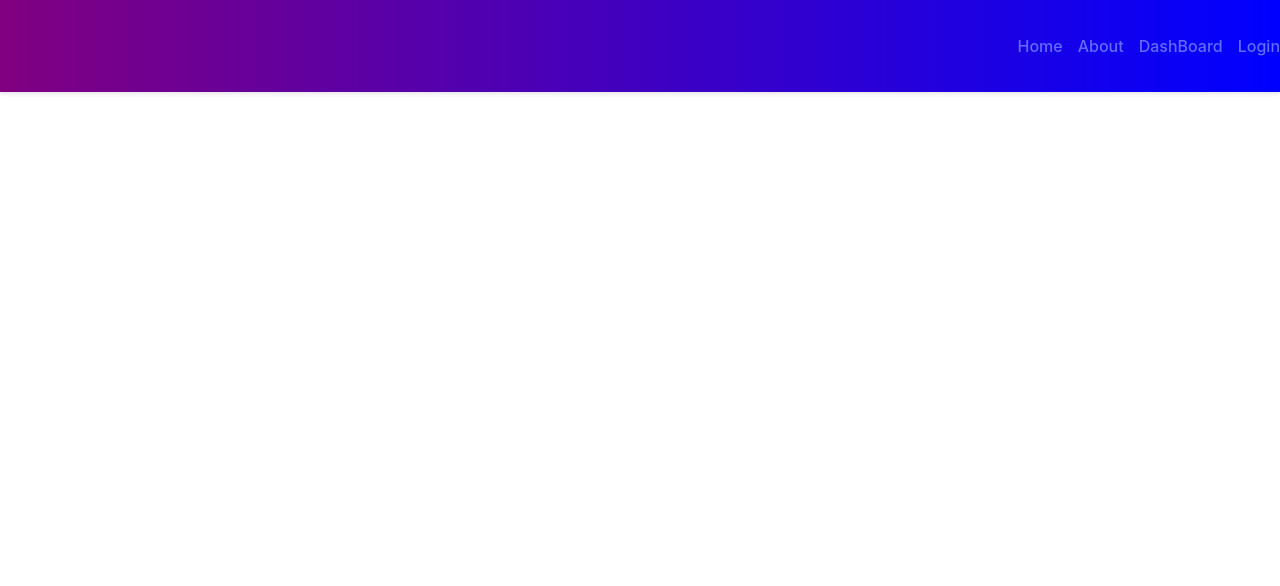
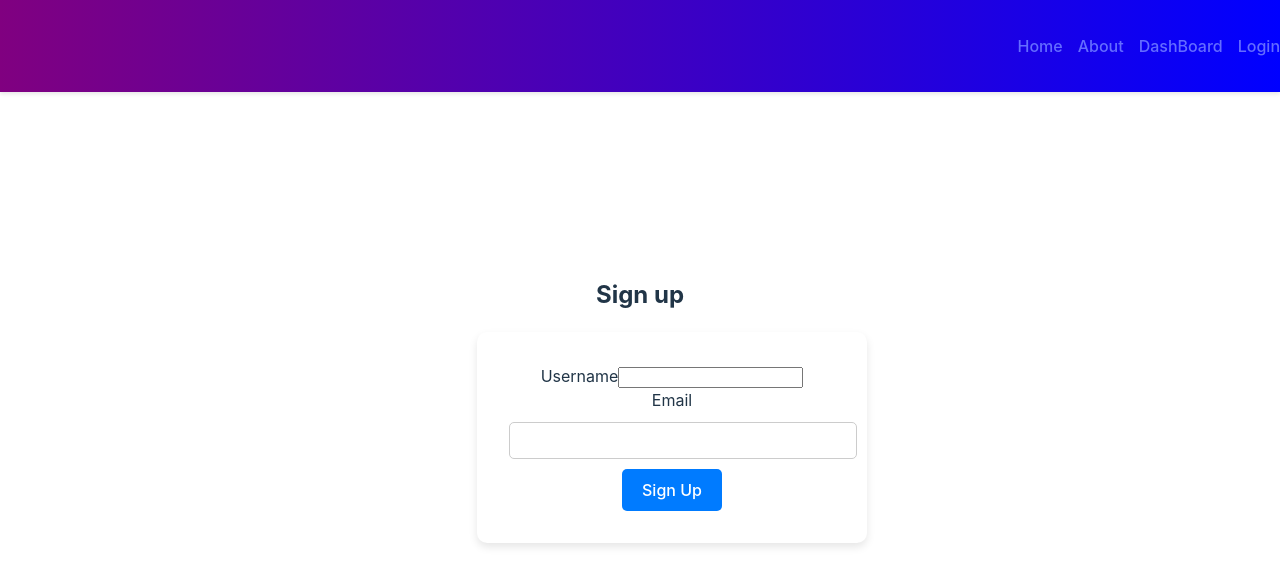
Before and after one commit to jbudcardi/BetterSwipe, a React (Vite) app in the folder frontend/: page /sign-up in a window 1280 px wide. Shown: the top 586 px of the page. Built offline with nearby package versions, Linux system fonts and the light colour scheme.

Commit message:
basic set up for sign up done. backend connectivity will be worked on later

```diff
--- a/frontend/src/App.jsx
+++ b/frontend/src/App.jsx
@@ -10,6 +10,8 @@ import AboutPage from './pages/AboutPage';
 import DashBoard from './pages/DashBoard';
 import LoginPage from './pages/Login';
 import LandingPage from './components/LandingPage';
+import SignUpPage from './pages/SignUpPage';
+
 
 function App() {
   //const [count, setCount] = useState(0)
@@ -22,6 +24,7 @@ function App() {
         <Route path="/about" element={<AboutPage />} />
         <Route path="/dashboard" element={<DashBoard />} />
         <Route path="/login" element={<LoginPage />} />
+        <Route path="/sign-up" element={<SignUpPage />} />
         {/* Add more routes as needed */}
       </Routes>
     </Router>
--- a/frontend/src/components/LandingPage.jsx
+++ b/frontend/src/components/LandingPage.jsx
@@ -1,6 +1,8 @@
 import React from 'react';
 import NavBar from './NavBar';
 import { Link} from 'react-router-dom';
+import SignUpPage from '../pages/SignUpPage';
+
 //this will be where the hero page will go
 
 function LandingPage(){
@@ -13,6 +15,7 @@ function LandingPage(){
                 <div className="hero-cta-buttons">
                     <Link to="/login" className="login-container">Login</Link>
                     {/* This is where the sign up page will be*/}
+                    <Link to="/sign-up" className="sign-up-container">Sign Up</Link>
                 </div>
                 {/* This is where the Hero image will be*/}
             </section>
--- /dev/null
+++ b/frontend/src/pages/SignUpPage.jsx
@@ -0,0 +1,61 @@
+import React, { useState } from 'react';
+import { Link} from 'react-router-dom';
+
+
+function SignUpPage(){
+
+    // State to store input values
+    const [userInput, setUserInput] = useState({
+        username: '',
+        email: '',
+        password: '',
+    });
+
+    //Handle input changes
+    const handleChange = (e) => {
+        const { name, value } = e.target; //Destructure name and value from event target
+        setUserInput({
+            ...userInput,
+            [name]: value,
+        });
+    };
+
+    //Handle form submission
+
+    const handleSubmit = (e) => {
+        e.preventDefault(); //Prevent default form submission behavior
+        console.log(userInput); //For now, just log input to the console
+        //This is where we will send the user input to the backend server (using the Django python framework)
+    };
+
+    return(
+        <div className="signup-container">
+            <h2>Sign up</h2>
+            <form onSubmit={handleSubmit}>
+                <div>
+                    <label htmlFor="username">Username</label>
+                    <input
+                    type="text"
+                    id="username"
+                    name="username"
+                    value={userInput.username}
+                    onChange={handleChange} />
+                </div>
+                <div>
+                    <label htmlFor="email">Email</label>
+                    <input
+                    type="password"
+                    id="password"
+                    name="password"
+                    value={userInput.password}
+                    onChange={handleChange}
+                    />
+                </div>
+                <button type="submit">Sign Up</button>
+            </form>
+            </div>
+
+    );
+}
+
+export default SignUpPage;
```
Also changed, not shown: frontend/src/pages/SignUpPage.css (added).
